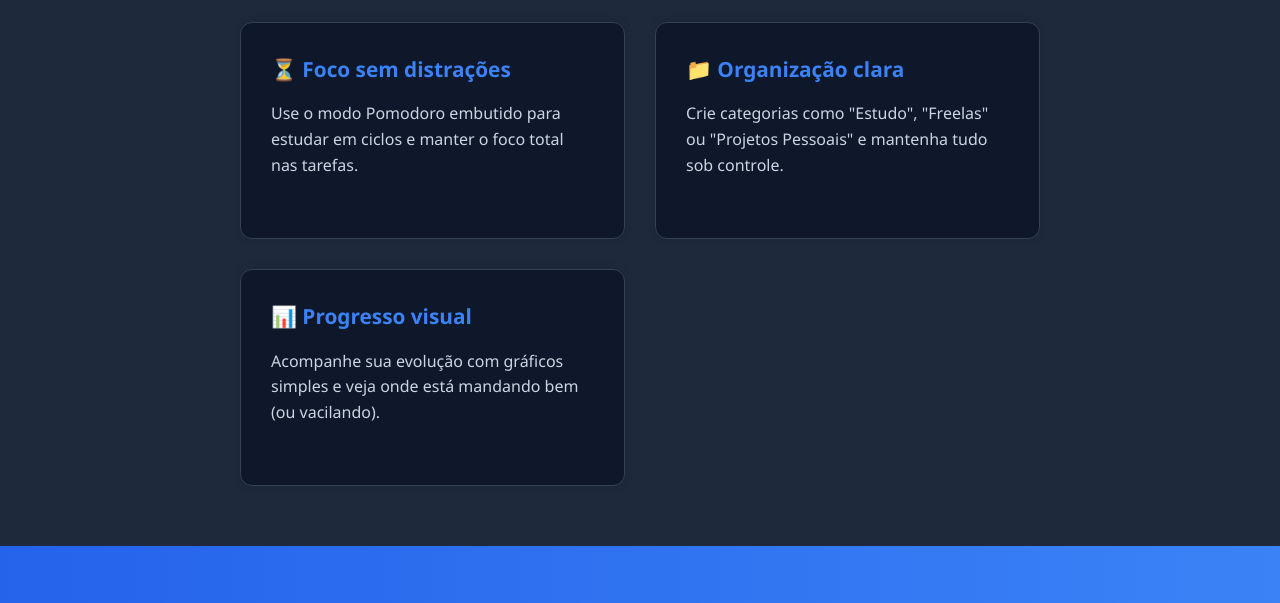
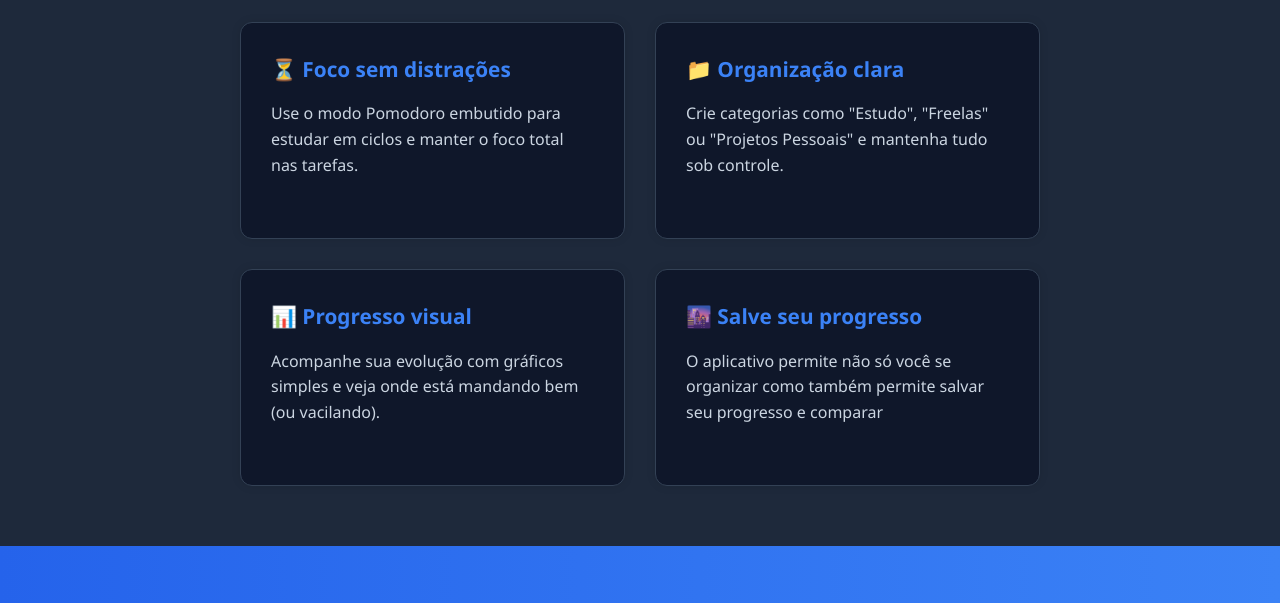
Before and after one commit to Bryan-M-Almeida/codeFlow-landing, a plain HTML site: page index.html in a window 1280 px wide. Shown: the part 554-1157 px from the top of the page. Drawn offline with Linux system fonts and the light colour scheme.

Commit message:
adicionado: - novo card de explicação

```diff
--- a/index.html
+++ b/index.html
@@ -34,6 +34,10 @@
                 <div class="feature">
                     <h3>📊 Progresso visual</h3>
                     <p>Acompanhe sua evolução com gráficos simples e veja onde está mandando bem (ou vacilando).</p>
+                </div>
+                <div class="feature">
+                    <h3>🌆 Salve seu progresso</h3>
+                    <p>O aplicativo permite não só você se organizar como também permite salvar seu progresso e comparar</p>
                 </div>
             </div>
         </div>
```
